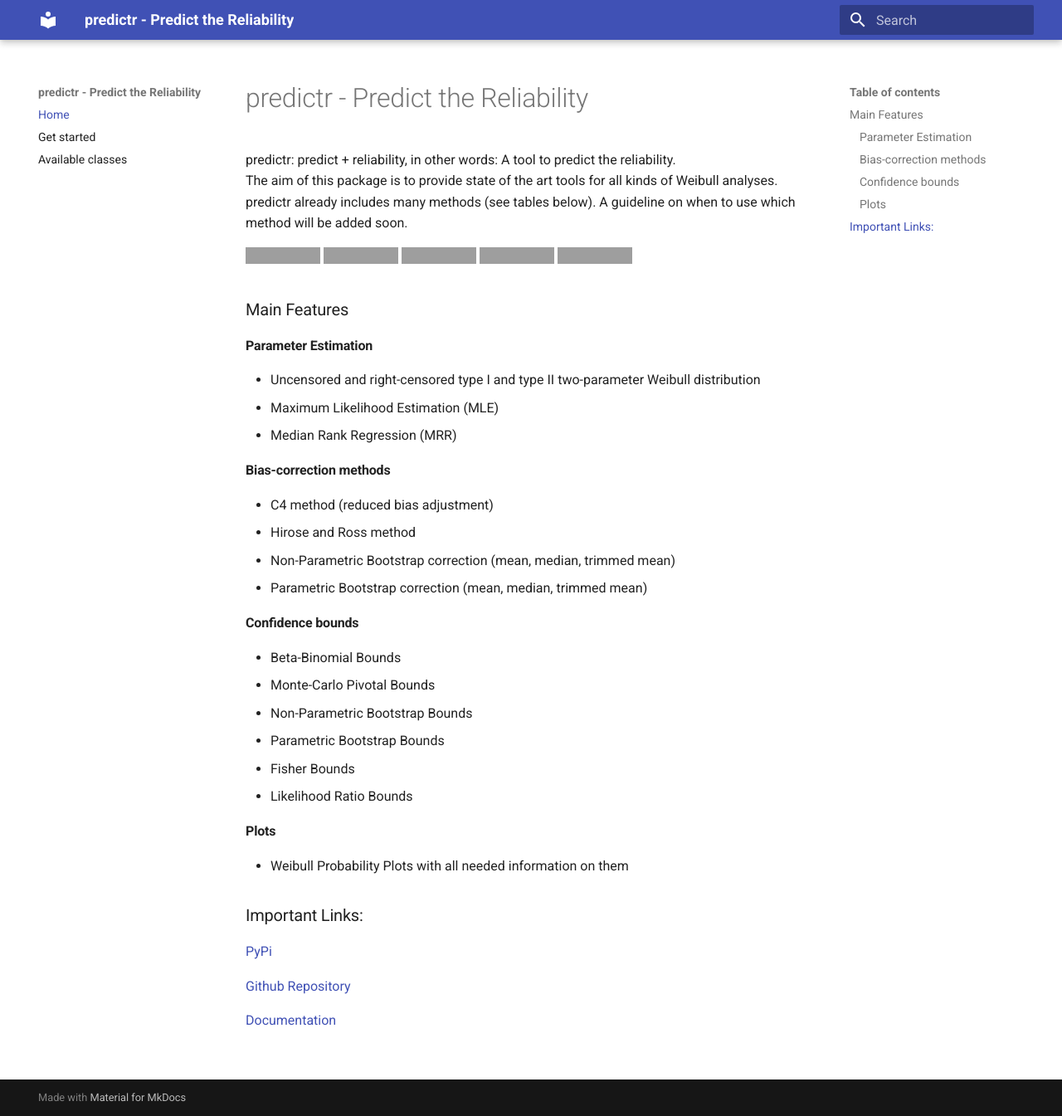
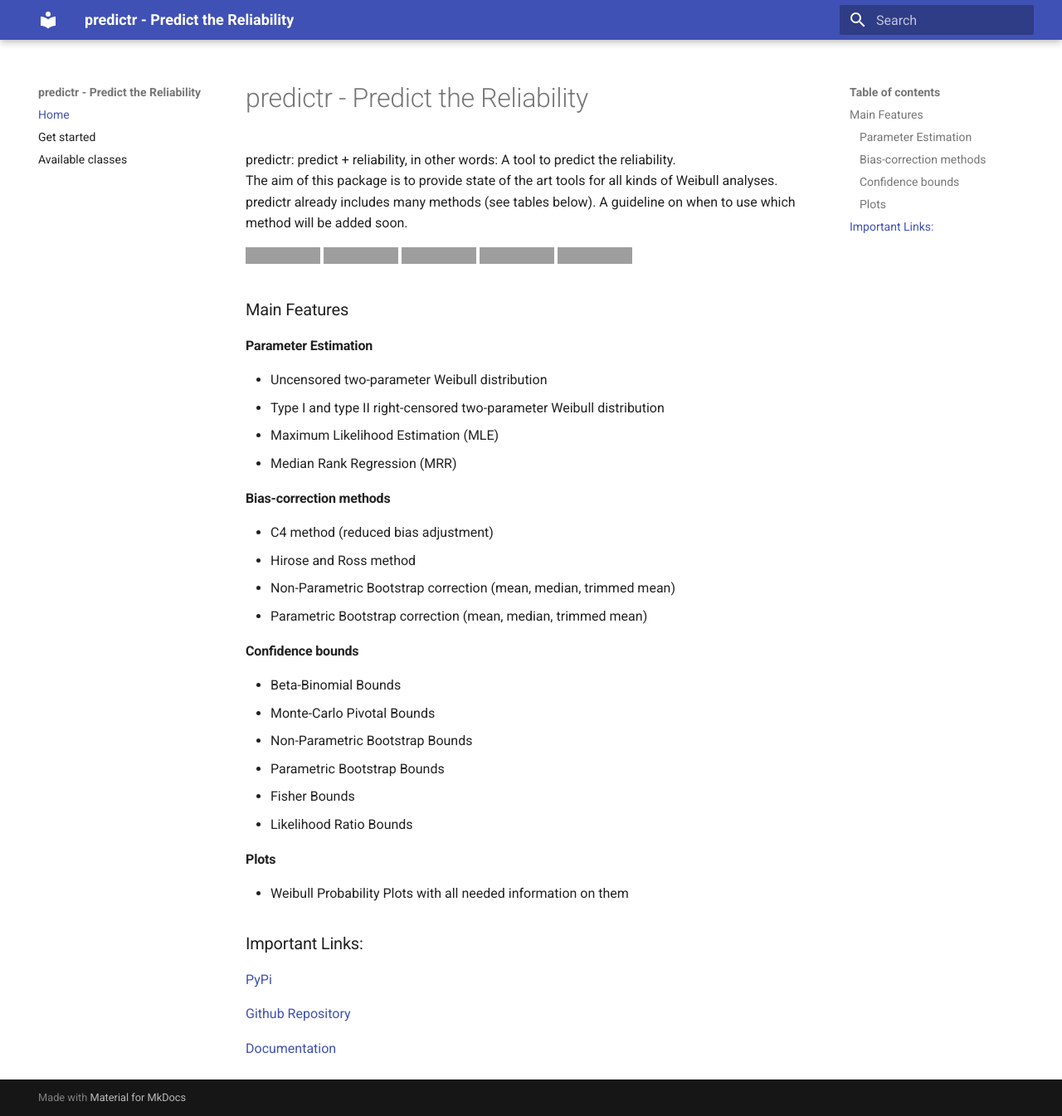
Before and after one commit to tvtoglu/predictr, an MkDocs documentation site: the page built from docs/home.md, in a window 1280 px wide and 1345 px high. Shown: the whole window at 83% size. Built offline with MkDocs 1.6.1 and Material for MkDocs 9.7.7, drawn with Linux system fonts in a browser that asks for light colours; grey boxes are pictures that could not be loaded.

Commit message:
Update home.md

```diff
--- a/docs/home.md
+++ b/docs/home.md
@@ -13,7 +13,8 @@
 ### Main Features
 #### Parameter Estimation
 
-- Uncensored and right-censored type I and type II two-parameter Weibull distribution
+- Uncensored two-parameter Weibull distribution
+- Type I and type II right-censored two-parameter Weibull distribution
 - Maximum Likelihood Estimation (MLE)
 - Median Rank Regression (MRR)
 
```
